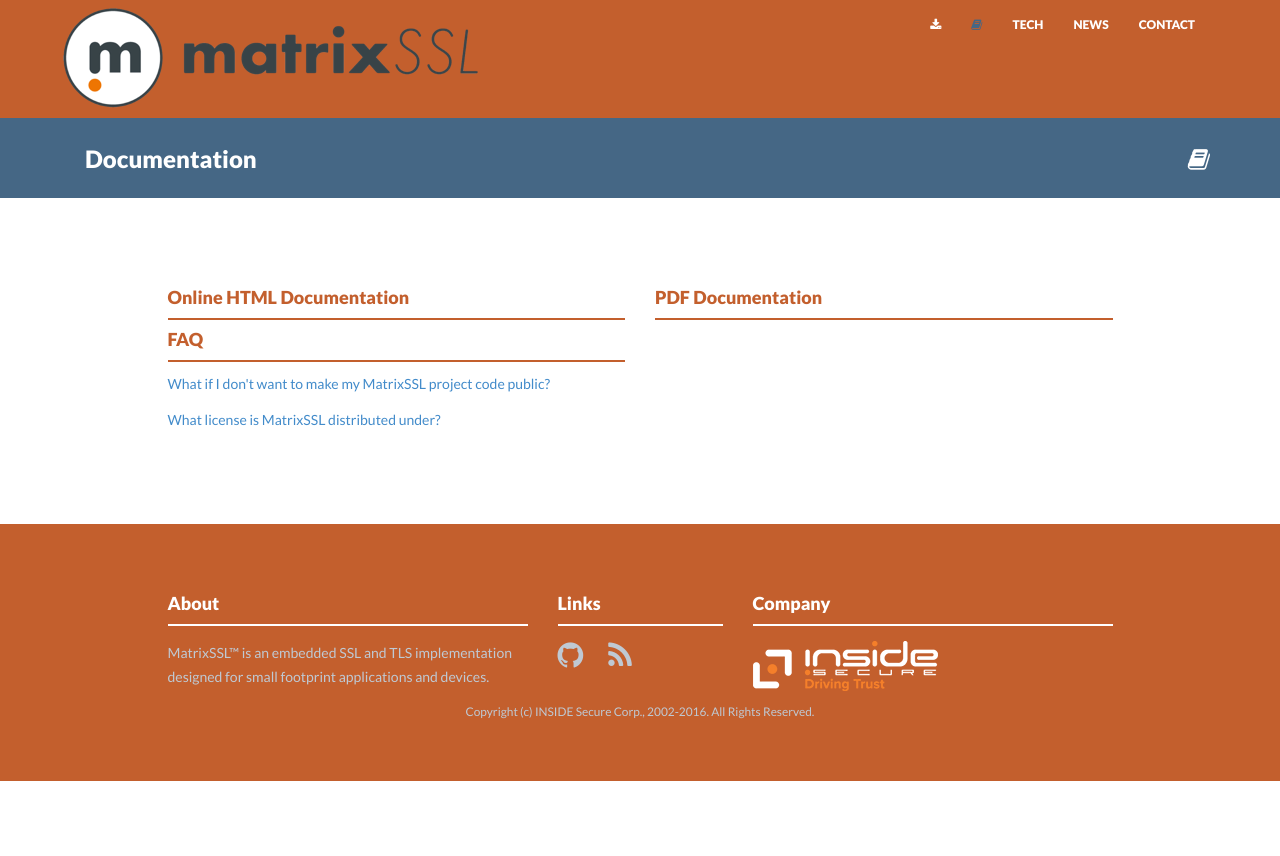
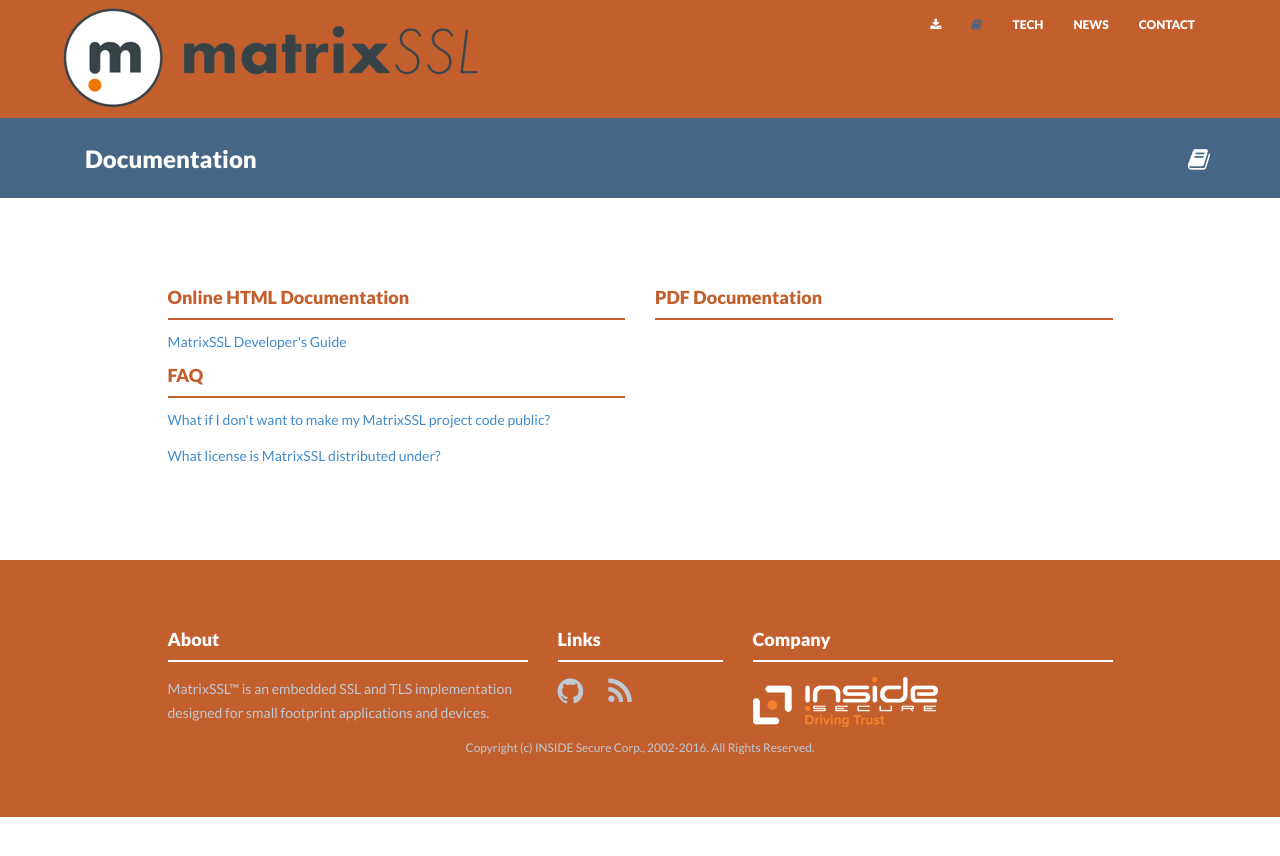
Before and after one commit to Layty/ssl, a Jekyll site: the page built from docs/index.html, in a window 1280 px wide. Shown: the top 856 px of the page. Built offline with Jekyll 4.4.1, drawn with Linux system fonts in a browser that asks for light colours; nearby versions of some CDN libraries.

Commit message:
Restored front matter to document

```diff
--- a/docs/matrixssl_dev_guide.md
+++ b/docs/matrixssl_dev_guide.md
@@ -1,3 +1,7 @@
+---
+title: MatrixSSL Developer's Guide
+layout: doc
+---
 #MatrixSSL Developer's Guide
 
 ![INSIDE Secure](http://www.insidesecure.com/extension/isinside/design/front/images/logo.png)
```
